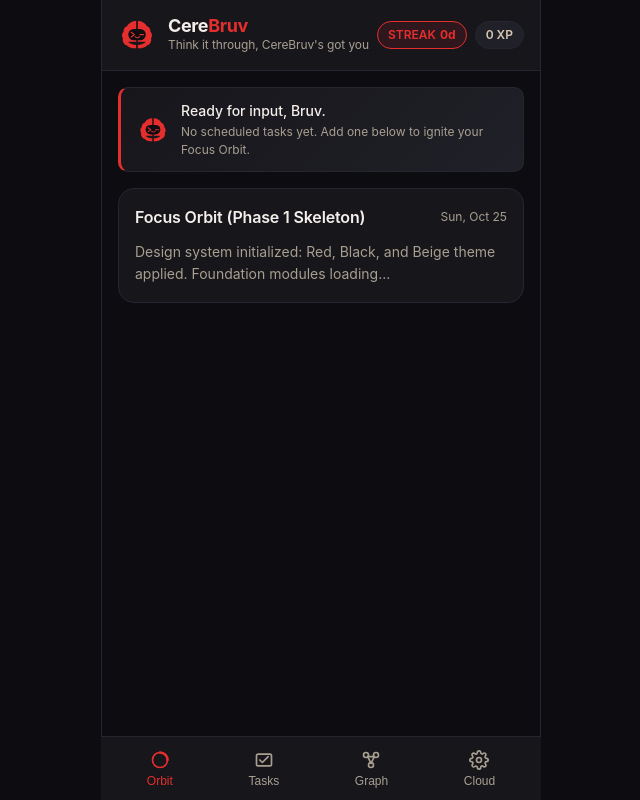
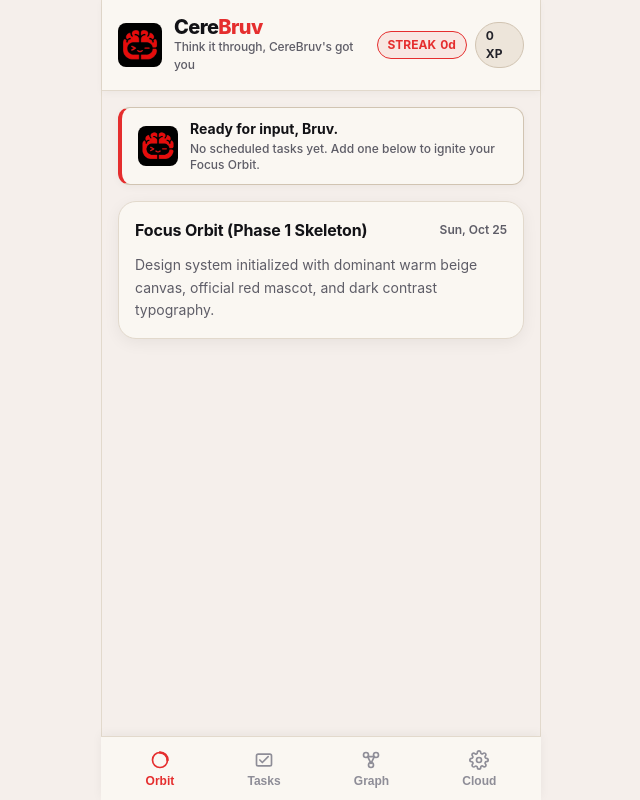
Before and after one commit to token-maxxers/CereBruv, a website built with Vite: page index.html in a window 1280 px wide. Shown: the whole page, without its empty margins (319-959 px from the left). Built offline with nearby package versions, Linux system fonts and the light colour scheme.

Commit message:
style: set beige as dominant color and integrate official mascot image

```diff
--- a/src/main.ts
+++ b/src/main.ts
@@ -1,4 +1,4 @@
-import mascotSvg from './assets/mascot.svg';
+import mascotImg from './assets/mascot.png';
 
 const app = document.querySelector<HTMLDivElement>('#app')!;
 
@@ -7,7 +7,7 @@ app.innerHTML = `
     <!-- Header -->
     <header class="app-header">
       <div class="brand-section">
-        <img src="${mascotSvg}" alt="CereBruv Logo" class="brand-logo" />
+        <img src="${mascotImg}" alt="CereBruv Official Mascot" class="brand-logo" />
         <div class="brand-titles">
           <h1 class="brand-name">Cere<span>Bruv</span></h1>
           <span class="brand-tagline">Think it through, CereBruv's got you</span>
@@ -26,7 +26,7 @@ app.innerHTML = `
 
     <!-- Companion Dynamic Banner -->
     <div class="mascot-banner" id="mascot-banner">
-      <img src="${mascotSvg}" alt="Mascot Icon" class="mascot-avatar-small" />
+      <img src="${mascotImg}" alt="CereBruv Mascot" class="mascot-avatar-small" />
       <div class="mascot-speech" id="mascot-speech">
         Ready for input, Bruv.
         <span>No scheduled tasks yet. Add one below to ignite your Focus Orbit.</span>
@@ -41,8 +41,8 @@ app.innerHTML = `
           <h2 class="section-title">Focus Orbit (Phase 1 Skeleton)</h2>
           <span class="section-action" id="current-date-label"></span>
         </div>
-        <p style="font-size: var(--font-size-sm); color: var(--color-beige-dark); line-height: 1.6;">
-          Design system initialized: Red, Black, and Beige theme applied. Foundation modules loading...
+        <p style="font-size: var(--font-size-sm); color: var(--color-black-muted); line-height: 1.6;">
+          Design system initialized with dominant warm beige canvas, official red mascot, and dark contrast typography.
         </p>
       </section>
     </main>
--- a/src/styles/main.css
+++ b/src/styles/main.css
@@ -11,7 +11,7 @@ html, body {
   width: 100%;
   height: 100%;
   background-color: var(--bg-primary);
-  color: var(--color-beige-light);
+  color: var(--color-black-dominant);
   font-family: var(--font-family-base);
   font-size: 16px;
   line-height: 1.5;
@@ -51,6 +51,7 @@ html, body {
   position: sticky;
   top: 0;
   z-index: 50;
+  box-shadow: var(--shadow-subtle);
 }
 
 .brand-section {
@@ -60,8 +61,10 @@ html, body {
 }
 
 .brand-logo {
-  width: 38px;
-  height: 38px;
+  width: 44px;
+  height: 44px;
+  border-radius: var(--radius-sm);
+  object-fit: contain;
   flex-shrink: 0;
 }
 
@@ -71,10 +74,10 @@ html, body {
 }
 
 .brand-name {
-  font-size: var(--font-size-lg);
-  font-weight: 700;
-  letter-spacing: -0.02em;
-  color: var(--color-beige-light);
+  font-size: var(--font-size-xl);
+  font-weight: 800;
+  letter-spacing: -0.03em;
+  color: var(--color-black-dominant);
   line-height: 1.1;
 }
 
@@ -84,8 +87,9 @@ html, body {
 
 .brand-tagline {
   font-size: var(--font-size-xs);
-  color: var(--color-beige-dark);
+  color: var(--color-black-muted);
   letter-spacing: -0.01em;
+  font-weight: 500;
 }
 
 .status-badge-group {
@@ -101,10 +105,10 @@ html, body {
   padding: 4px 10px;
   border-radius: var(--radius-full);
   background: var(--bg-surface-elevated);
-  border: 1px solid var(--border-subtle);
+  border: 1px solid var(--border-medium);
   font-size: var(--font-size-xs);
-  font-weight: 600;
-  color: var(--color-beige-muted);
+  font-weight: 700;
+  color: var(--color-black-soft);
 }
 
 .pill-badge.active-streak {
@@ -117,33 +121,37 @@ html, body {
 .mascot-banner {
   margin: var(--spacing-4);
   padding: var(--spacing-3) var(--spacing-4);
-  background: linear-gradient(135deg, var(--bg-surface) 0%, var(--bg-surface-elevated) 100%);
-  border: 1px solid var(--border-subtle);
-  border-left: 3px solid var(--color-red-primary);
+  background-color: var(--bg-surface);
+  border: 1px solid var(--border-medium);
+  border-left: 4px solid var(--color-red-primary);
   border-radius: var(--radius-md);
   display: flex;
   align-items: center;
   gap: var(--spacing-3);
+  box-shadow: var(--shadow-subtle);
 }
 
 .mascot-avatar-small {
-  width: 32px;
-  height: 32px;
+  width: 40px;
+  height: 40px;
+  border-radius: var(--radius-sm);
+  object-fit: contain;
   flex-shrink: 0;
 }
 
 .mascot-speech {
   font-size: var(--font-size-sm);
-  color: var(--color-beige-light);
-  font-weight: 500;
+  color: var(--color-black-dominant);
+  font-weight: 700;
+  line-height: 1.3;
 }
 
 .mascot-speech span {
   display: block;
   font-size: var(--font-size-xs);
-  color: var(--color-beige-dark);
-  font-weight: 400;
-  margin-top: 2px;
+  color: var(--color-black-muted);
+  font-weight: 500;
+  margin-top: 3px;
 }
 
 /* Content Area */
@@ -161,6 +169,7 @@ html, body {
   border: 1px solid var(--border-subtle);
   border-radius: var(--radius-lg);
   padding: var(--spacing-4);
+  box-shadow: var(--shadow-card);
 }
 
 .section-header {
@@ -172,14 +181,15 @@ html, body {
 
 .section-title {
   font-size: var(--font-size-base);
-  font-weight: 600;
-  color: var(--color-beige-light);
+  font-weight: 700;
+  color: var(--color-black-dominant);
   letter-spacing: -0.01em;
 }
 
 .section-action {
   font-size: var(--font-size-xs);
-  color: var(--color-beige-dark);
+  color: var(--color-black-muted);
+  font-weight: 600;
   cursor: pointer;
   background: none;
   border: none;
@@ -187,7 +197,7 @@ html, body {
 }
 
 .section-action:hover {
-  color: var(--color-beige-light);
+  color: var(--color-red-primary);
 }
 
 /* Buttons */
@@ -216,13 +226,12 @@ html, body {
 
 .btn-secondary {
   background-color: var(--bg-surface-elevated);
-  color: var(--color-beige-light);
-  border-color: var(--border-subtle);
+  color: var(--color-black-dominant);
+  border-color: var(--border-medium);
 }
 
 .btn-secondary:hover {
   background-color: var(--bg-surface-hover);
-  border-color: var(--color-beige-muted);
 }
 
 /* Bottom Navigation */
@@ -241,6 +250,7 @@ html, body {
   justify-content: space-around;
   z-index: 100;
   padding: 0 var(--spacing-2);
+  box-shadow: 0 -2px 10px rgba(18, 18, 22, 0.05);
 }
 
 .nav-item {
@@ -251,8 +261,9 @@ html, body {
   gap: 4px;
   background: none;
   border: none;
-  color: var(--color-beige-dark);
+  color: var(--color-black-faint);
   font-size: var(--font-size-xs);
+  font-weight: 600;
   cursor: pointer;
   padding: 6px 12px;
   border-radius: var(--radius-md);
@@ -270,7 +281,7 @@ html, body {
 .nav-icon {
   width: 20px;
   height: 20px;
-  stroke: var(--color-beige-dark);
+  stroke: var(--color-black-faint);
   fill: none;
   stroke-width: 2;
   stroke-linecap: round;
@@ -285,9 +296,9 @@ html, body {
   background: var(--bg-primary);
 }
 ::-webkit-scrollbar-thumb {
-  background: var(--border-subtle);
+  background: var(--border-medium);
   border-radius: var(--radius-full);
 }
 ::-webkit-scrollbar-thumb:hover {
-  background: var(--color-beige-dark);
+  background: var(--color-black-muted);
 }
--- a/src/styles/variables.css
+++ b/src/styles/variables.css
@@ -1,23 +1,24 @@
 :root {
-  /* Color Palette: Black, Red, Beige */
-  --bg-primary: #0D0D11;
-  --bg-surface: #16161B;
-  --bg-surface-elevated: #202028;
-  --bg-surface-hover: #2A2A35;
+  /* Color Palette: Dominant Beige, Red Accent, Black Contrast */
+  --bg-primary: #F5EFEB;          /* Dominant Warm Cream Beige */
+  --bg-surface: #FAF7F2;          /* Crisp light card surface */
+  --bg-surface-elevated: #EDE5DA; /* Elevated buttons, chips, tags */
+  --bg-surface-hover: #E4DACB;    /* Hover surface */
 
-  --color-red-primary: #E52E2E;
-  --color-red-deep: #B81D1D;
-  --color-red-glow: rgba(229, 46, 46, 0.25);
-  --color-red-subtle: rgba(229, 46, 46, 0.12);
+  --color-red-primary: #E52E2E;   /* CereBruv Signature Red */
+  --color-red-deep: #C71F1F;      /* Hover/Pressed Red */
+  --color-red-glow: rgba(229, 46, 46, 0.2);
+  --color-red-subtle: rgba(229, 46, 46, 0.08);
 
-  --color-beige-light: #F5EFEB;
-  --color-beige-muted: #D8C7B0;
-  --color-beige-dark: #A89F91;
-  --color-beige-subtle: rgba(245, 239, 235, 0.08);
+  --color-black-dominant: #121216; /* Primary typography & high-contrast elements */
+  --color-black-soft: #23232A;     /* Secondary headers */
+  --color-black-muted: #5E5D67;    /* Subtle copy, timestamps */
+  --color-black-faint: #8E8D97;    /* Inactive icons, subtle text */
 
-  --border-subtle: #262530;
-  --border-focus: #E52E2E;
-  --border-beige: rgba(216, 199, 176, 0.2);
+  --border-subtle: #E2D9CC;        /* Subtle card border */
+  --border-medium: #D1C4B2;        /* Distinct separator */
+  --border-focus: #E52E2E;         /* Input active focus */
+  --border-dark: #121216;          /* Bold accent border */
 
   /* Typography */
   --font-family-base: -apple-system, BlinkMacSystemFont, 'Segoe UI', Roboto, Helvetica, Arial, sans-serif;
@@ -42,10 +43,14 @@
   --spacing-8: 2rem;
 
   /* Radii */
-  --radius-sm: 6px;
-  --radius-md: 10px;
-  --radius-lg: 16px;
+  --radius-sm: 8px;
+  --radius-md: 12px;
+  --radius-lg: 18px;
   --radius-full: 9999px;
+
+  /* Shadows */
+  --shadow-subtle: 0 2px 8px rgba(18, 18, 22, 0.04);
+  --shadow-card: 0 4px 16px rgba(18, 18, 22, 0.06);
 
   /* Transitions */
   --transition-fast: 0.15s ease;
```
Also changed, not shown: AI_AGENT_CONTEXT.md (+17 -10 lines), src/assets/mascot.png (added).
